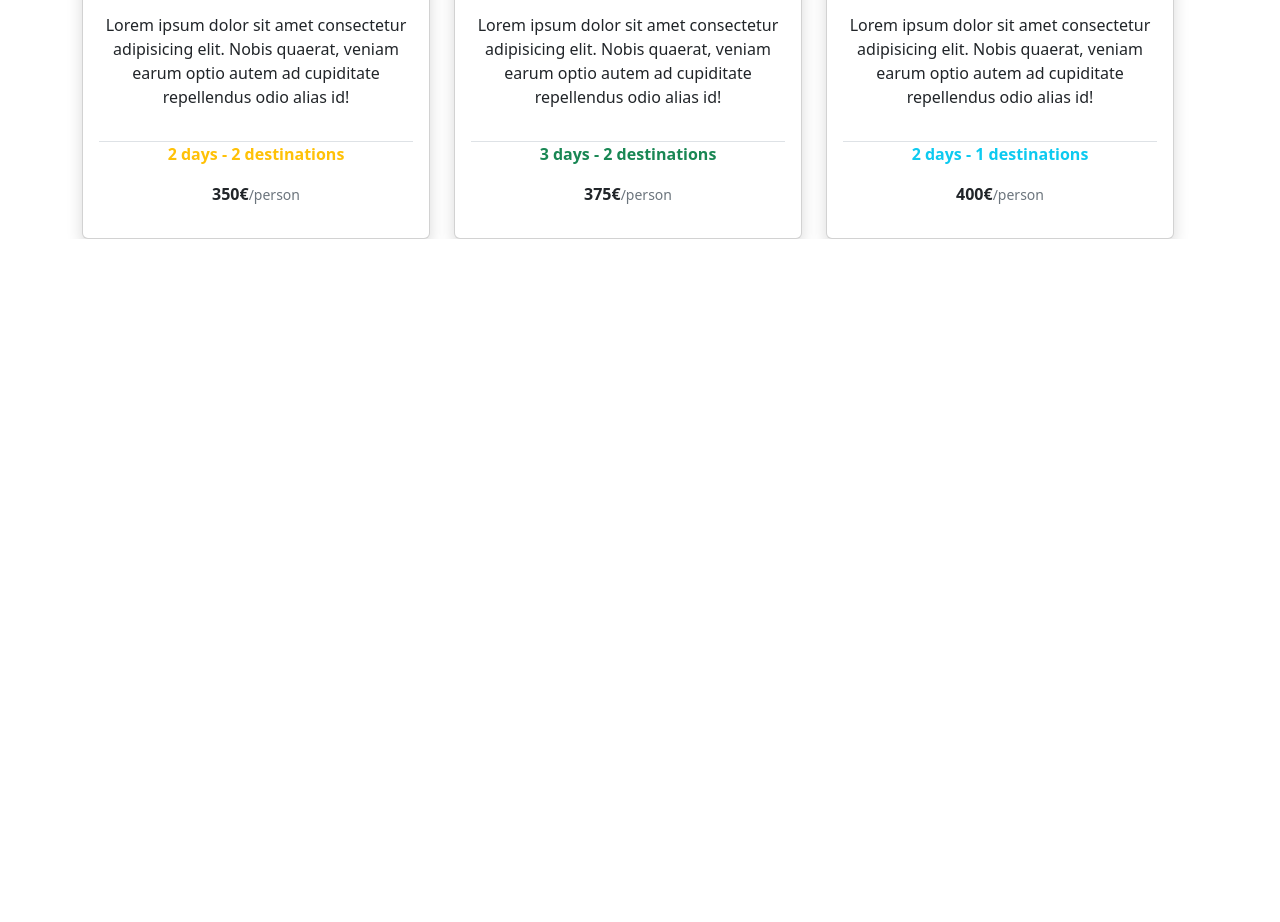
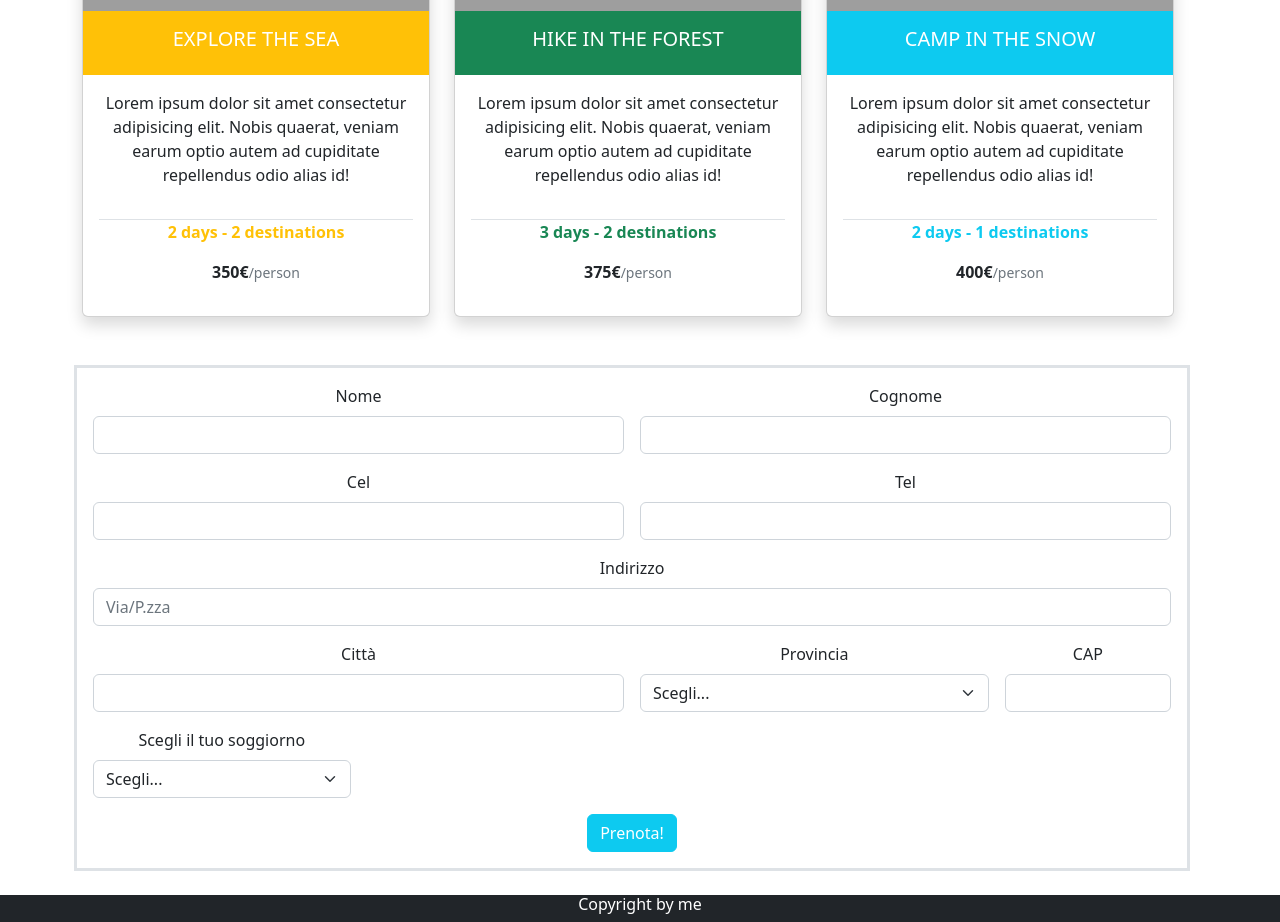
Before and after one commit to SasiMontella/bootstrap-travel-agency, a plain HTML site: page index.html in a window 1280 px wide. Shown: the part 590-1512 px from the top of the page. Before the commit the page ends 829 px from the top, so only its background shows below. Drawn offline with nearby package versions, Linux system fonts and the light colour scheme; grey boxes are pictures that could not be loaded.

Commit message:
Finished

```diff
--- a/index.html
+++ b/index.html
@@ -15,44 +15,45 @@
 
   <body>
     <header>
-      <nav class="navbar navbar-expand-lg bg-dark">
+      <nav class="navbar navbar-expand-lg bg-dark mb-5">
         <div class="container-fluid">
-          <a class="navbar-brand text-white" href="#">Travel Agency</a>
+          <img src="https://www.zarla.com/images/zarla-viaggit-1x1-2400x2400-20220224-b3jvdmrj3gxvykj3vhkr.png?crop=1:1,smart&width=250&dpr=2" width="70" height="70" alt="logo">
+          <a class="navbar-brand text-white" href="#">Viaggit</a>
           <button class="navbar-toggler" type="button" data-bs-toggle="collapse" data-bs-target="#navbarSupportedContent" aria-controls="navbarSupportedContent" aria-expanded="false" aria-label="Toggle navigation">
             <span class="navbar-toggler-icon"></span>
           </button>
           <div class="collapse navbar-collapse" id="navbarSupportedContent">
             <ul class="navbar-nav me-auto mb-2 mb-lg-0">
               <li class="nav-item">
-                <a class="nav-link active" aria-current="page" href="#">Home</a>
+                <a class="nav-link active text-white" aria-current="page" href="#">Home</a>
               </li>
               <li class="nav-item">
-                <a class="nav-link" href="#">Link</a>
+                <a class="nav-link text-white" href="#">Voli</a>
+              </li>
+              <li class="nav-item">
+                <a class="nav-link text-white" href="#">Hotel</a>
               </li>
               <li class="nav-item dropdown">
-                <a class="nav-link dropdown-toggle" href="#" role="button" data-bs-toggle="dropdown" aria-expanded="false">
-                  Dropdown
+                <a class="nav-link dropdown-toggle text-white" href="#" role="button" data-bs-toggle="dropdown" aria-expanded="false">
+                  Crea il tuo viaggio
                 </a>
                 <ul class="dropdown-menu">
-                  <li><a class="dropdown-item" href="#">Action</a></li>
-                  <li><a class="dropdown-item" href="#">Another action</a></li>
-                  <li><hr class="dropdown-divider"></li>
-                  <li><a class="dropdown-item" href="#">Something else here</a></li>
+                  <li><a class="dropdown-item" href="#">Promozioni</a></li>
+                  <li><a class="dropdown-item" href="#">Week-end</a></li>
+                  <li><a class="dropdown-item" href="#">Soggiorni da favola</a></li>
                 </ul>
-              </li>
-              <li class="nav-item">
-                <a class="nav-link disabled">Disabled</a>
               </li>
             </ul>
             <form class="d-flex" role="search">
-              <input class="form-control me-2" type="search" placeholder="Search" aria-label="Search">
-              <button class="btn btn-outline-success" type="submit">Search</button>
+              <input class="form-control me-2" type="search" placeholder="Cerca..." aria-label="Search">
+              <button class="btn btn-outline-info bg-info text-dark" type="submit">Cerca</button>
             </form>
           </div>
         </div>
       </nav>
     </header>
 <main>
+
     <div class="container text-center">
       <div class="row">
 
@@ -102,12 +103,74 @@
           </div>
         </div>
 
+        <div class="row">
+          <form class="row g-3 border border-3 mt-5 ms-1 mb-4">
+            <div class="col-6">
+              <label for="inputName4" class="form-label">Nome</label>
+              <input type="text" class="form-control" id="inputName4">
+            </div>
+            <div class="col-6">
+              <label for="inputCognome4" class="form-label">Cognome</label>
+              <input type="text" class="form-control" id="inputCognome4">
+            </div>
+            <div class="col-6">
+              <label for="inputCell4" class="form-label">Cel</label>
+              <input type="tel" class="form-control" id="inputCell4">
+            </div>
+            <div class="col-6">
+              <label for="inputTel4" class="form-label">Tel</label>
+              <input type="tel" class="form-control" id="inputTel4">
+            </div>
+            <div class="col-12">
+              <label for="inputAddress" class="form-label">Indirizzo</label>
+              <input type="text" class="form-control" id="inputAddress" placeholder="Via/P.zza">
+            </div>
+            <div class="col-6">
+              <label for="inputCity" class="form-label">Città</label>
+              <input type="text" class="form-control" id="inputCity">
+            </div>
+            <div class="col-4">
+              <label for="inputState" class="form-label">Provincia</label>
+              <select id="inputState" class="form-select">
+                <option selected>Scegli...</option>
+                <option>NA</option>
+                <option>MI</option>
+                <option>RM</option>
+                <option>BO</option>
+                <option>TA</option>
+              </select>
+            </div>
+            <div class="col-2">
+              <label for="inputZip" class="form-label">CAP</label>
+              <input type="text" class="form-control" id="inputZip">
+            </div>
+            <div class="col-3">
+              <label for="inputTravel" class="form-label">Scegli il tuo soggiorno</label>
+              <select id="inputTravel" class="form-select">
+                <option selected>Scegli...</option>
+                <option>EXPLORE THE SEA</option>
+                <option>HIKE IN THE FOREST</option>
+                <option>CAMP IN THE SNOW</option>
+              </select>
+            </div>
+            <div class="col-12">
+              <button type="submit" class="btn btn-info text-white mb-3">Prenota!</button>
+            </div>
+          </form>
+        </div>
+
       </div>
 
     </div>
     </main>
     <footer>
-
+<div class="container-fluid bg-dark text-center">
+  <div class="row">
+    <div class="col-12 text-white">
+    <h6>Copyright by me</h6>
+  </div>
+  </div>
+</div>
     </footer>
 
     <!-- lasciarlo in fondo e non toglierlo -->
```
